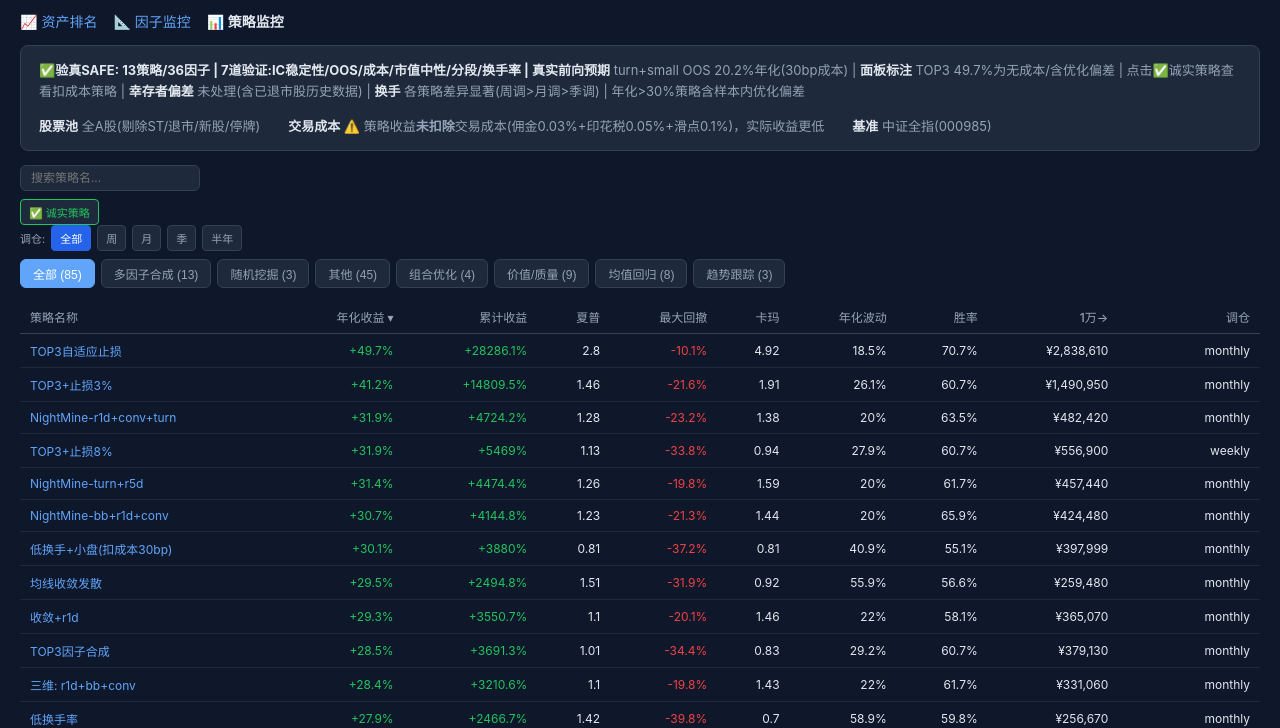
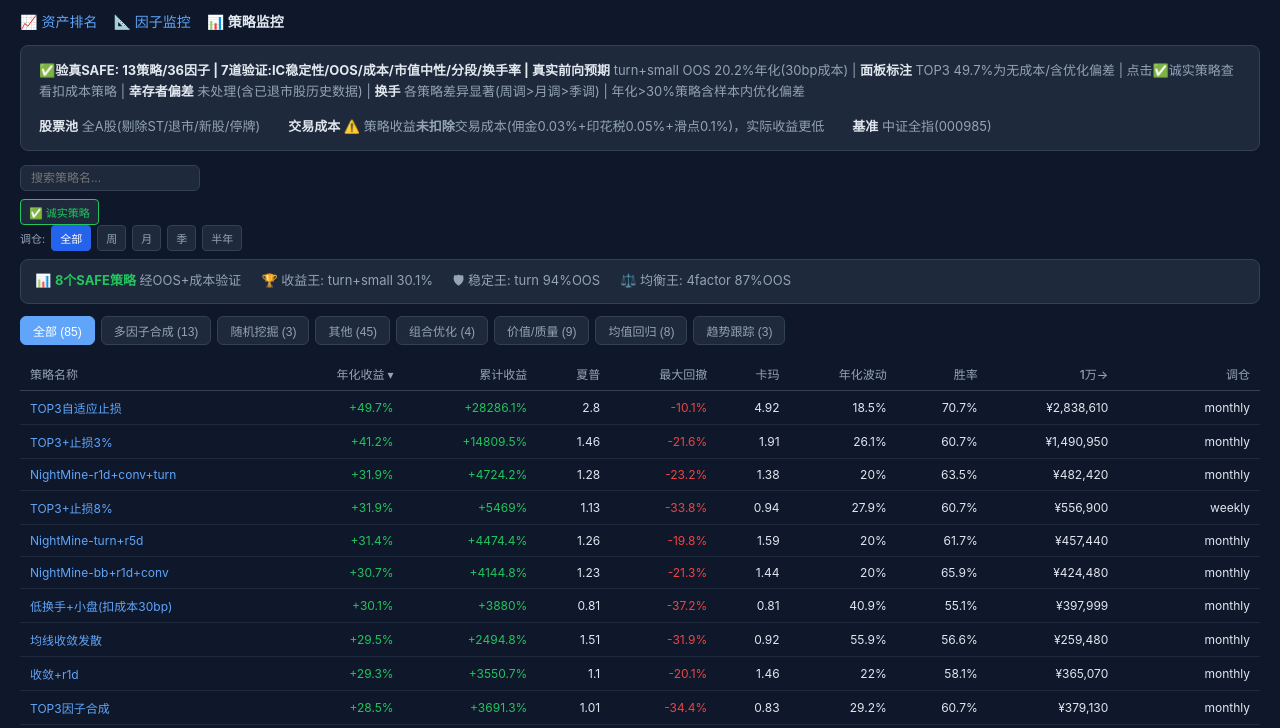
Before and after one commit to samzhang8/model, a plain HTML site: page docs/strategy.html in a window 1280 px wide. Shown: the part 78-806 px from the top of the page. Drawn offline with nearby package versions, Linux system fonts and the light colour scheme.

Commit message:
feat: 策略面板默认诚实视图 + TOP3排名 + 摘要栏

```diff
--- a/docs/strategy.html
+++ b/docs/strategy.html
@@ -72,6 +72,7 @@ canvas{width:100%!important}
 </div>
 <div style="display:flex;gap:8px;margin-bottom:8px"><input id="ssearch" placeholder="搜索策略名..." oninput="sf()" style="background:#1e293b;border:1px solid #334155;color:#e2e8f0;padding:5px 10px;border-radius:6px;font-size:12px;width:180px"></div>
 <button onclick="frh()" id="rbhonest" style="background:#1e293b;border:1px solid #22c55e;color:#22c55e;padding:4px 8px;border-radius:4px;cursor:pointer;font-size:11px">✅ 诚实策略</button> <div style="display:flex;gap:6px;flex-wrap:wrap;margin-bottom:8px"><span style="color:#94a3b8;font-size:11px;padding:5px 0">调仓:</span><button onclick="frb('all')" id="rball" class="active" style="background:#2563eb;border:1px solid #2563eb;color:white;padding:4px 8px;border-radius:4px;cursor:pointer;font-size:11px">全部</button><button onclick="frb('weekly')" id="rbweekly" style="background:#1e293b;border:1px solid #334155;color:#94a3b8;padding:4px 8px;border-radius:4px;cursor:pointer;font-size:11px">周</button><button onclick="frb('monthly')" id="rbmonthly" style="background:#1e293b;border:1px solid #334155;color:#94a3b8;padding:4px 8px;border-radius:4px;cursor:pointer;font-size:11px">月</button><button onclick="frb('quarterly')" id="rbquarterly" style="background:#1e293b;border:1px solid #334155;color:#94a3b8;padding:4px 8px;border-radius:4px;cursor:pointer;font-size:11px">季</button><button onclick="frb('semi-annual')" id="rbsemi" style="background:#1e293b;border:1px solid #334155;color:#94a3b8;padding:4px 8px;border-radius:4px;cursor:pointer;font-size:11px">半年</button></div>
+<div style="background:#1e293b;border:1px solid #334155;border-radius:8px;padding:10px 14px;margin-bottom:12px;font-size:13px;color:#94a3b8;display:flex;gap:20px;flex-wrap:wrap"><span>📊 <strong style="color:#22c55e">8个SAFE策略</strong> 经OOS+成本验证</span><span>🏆 收益王: turn+small 30.1%</span><span>🛡 稳定王: turn 94%OOS</span><span>⚖️ 均衡王: 4factor 87%OOS</span></div>
 <div class="groups" id="groups"></div>
 <table><thead><tr>
 <th onclick="srt(0)">策略名称</th><th onclick="srt(1)">年化收益 ▾</th><th onclick="srt(2)">累计收益</th>
```
